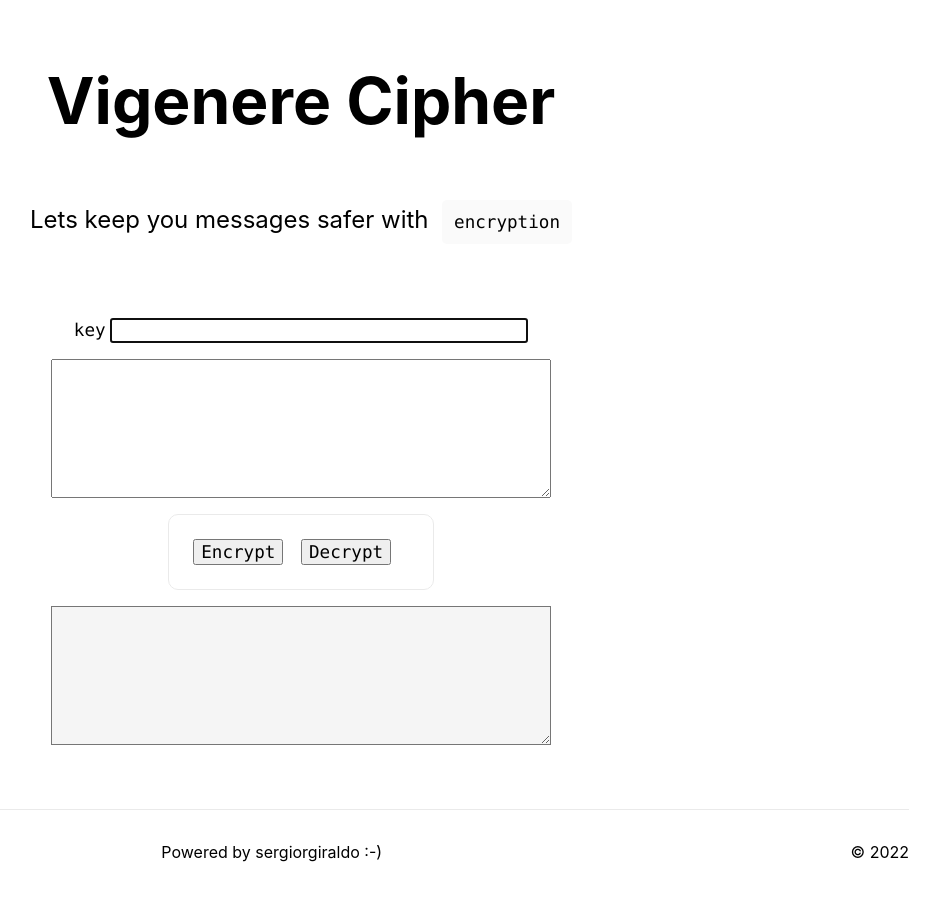
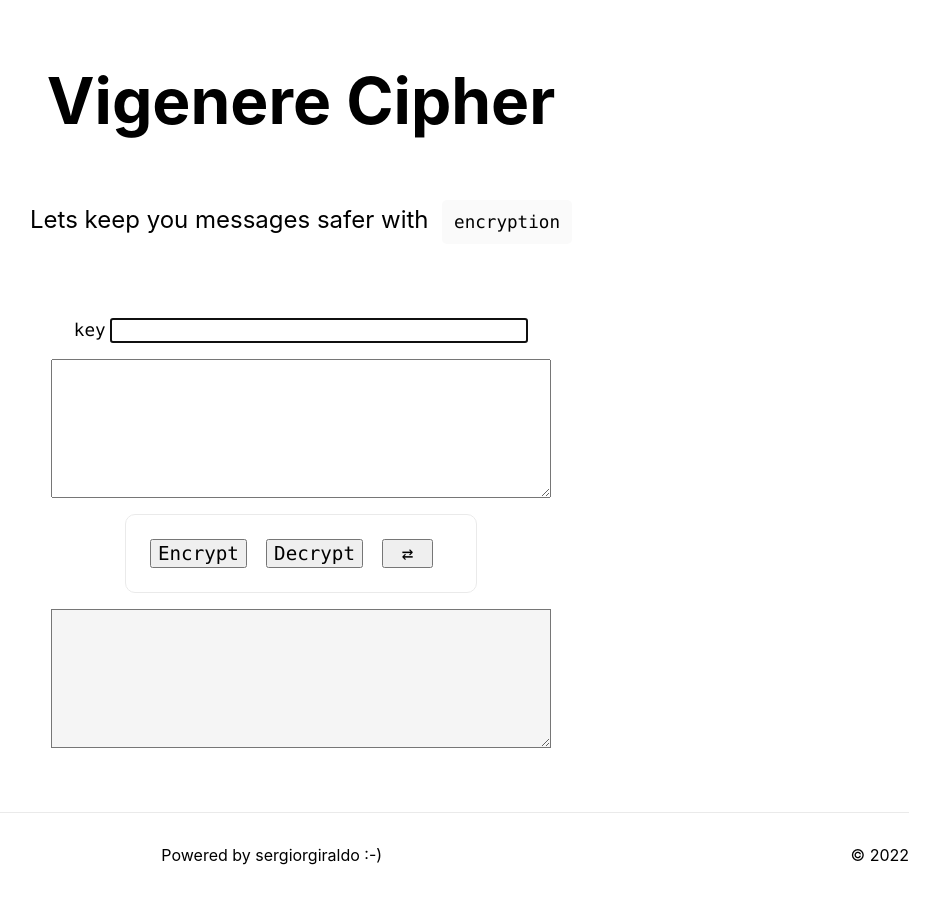
Before and after one commit to sergiorgiraldo/vigenere, a Next.js app: page / in a window 1280 px wide. Shown: the whole page, without its empty margins (339-1278 px from the left). Built offline with nearby package versions, Linux system fonts and the light colour scheme.

Commit message:
refactoring;accesskey in buttons;swap texts feature:: by sergio giraldo @ 20230119T1611CET, gpg signed

```diff
--- a/pages/index.js
+++ b/pages/index.js
@@ -14,6 +14,15 @@ export default function Home() {
 			keyInputRef.current.focus();
 		}
 	}, []);
+
+	const swapTexts = (event) => {
+		event.preventDefault();
+
+		let original = document.getElementById("original");
+		let result = document.getElementById("result");
+
+		[original.value, result.value] = [result.value, original.value];
+	};
 
 	const handleChange = (event) => {
 		let text = event.target.value.replace(/[^a-z]/gi, "");
@@ -77,14 +86,25 @@ export default function Home() {
 						<br />
 						<p className={styles.card}>
 							<button
+								accessKey="e"
+								title="encrypt - access key e"
 								className={styles.button}
 								onClick={(event) => handleSubmit(event, "Cipher")}>
 								Encrypt
 							</button>
 							<button
+								accessKey="d"
+								title="decrypt - access key d"
 								className={styles.button}
 								onClick={(event) => handleSubmit(event, "Decipher")}>
 								Decrypt
+							</button>
+							<button
+								accessKey="s"
+								title="Swap texts - access key S"
+								className={styles.button}
+								onClick={(event) => swapTexts(event)}>
+								&nbsp;⇄&nbsp;
 							</button>
 						</p>
 						<textarea
--- a/styles/Home.module.css
+++ b/styles/Home.module.css
@@ -80,7 +80,7 @@
 
 .button {
 	margin-right: 1em;
-	font-size: 1.1rem;
+	font-size: 1.2rem;
 	font-family: Menlo, Monaco, Lucida Console, Liberation Mono,
 		DejaVu Sans Mono, Bitstream Vera Sans Mono, Courier New, monospace;
 	cursor: pointer;
```
Also changed, not shown: 1 other file (tests, documents, lock files or other folders).
